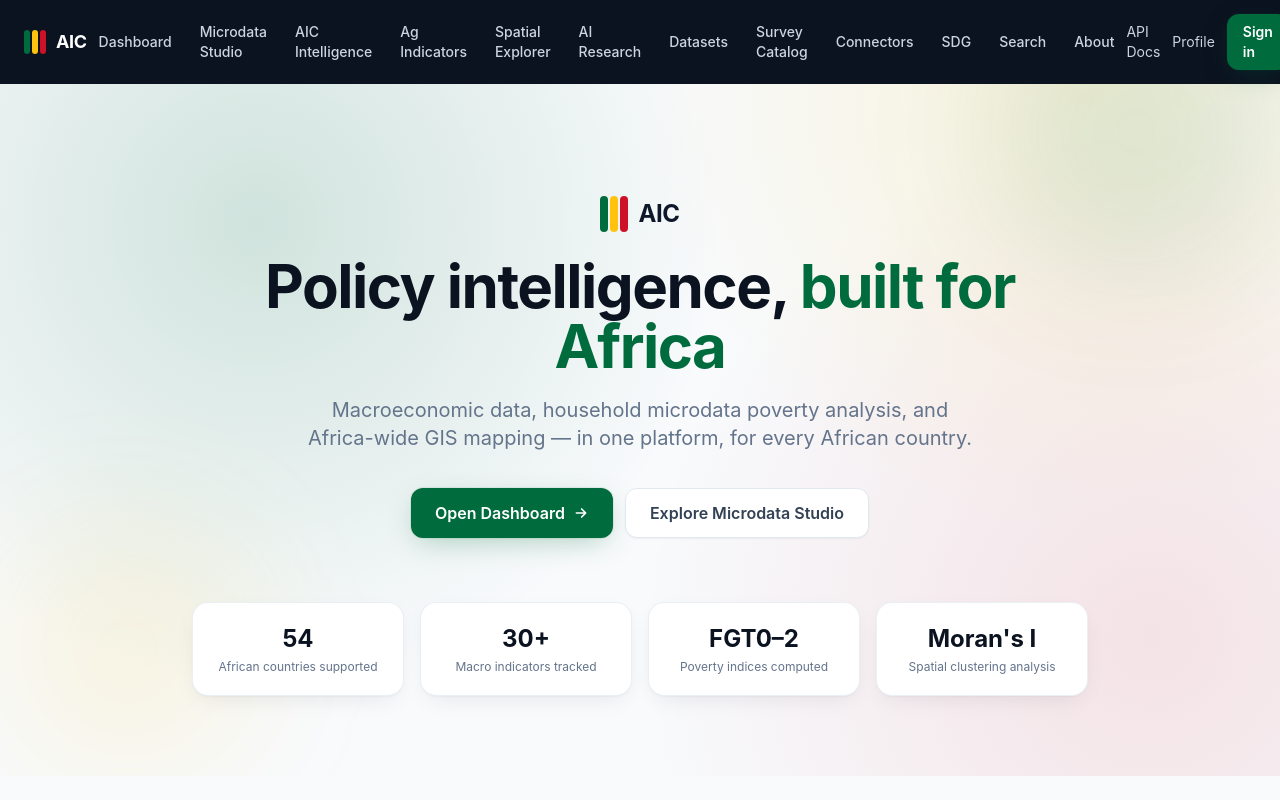
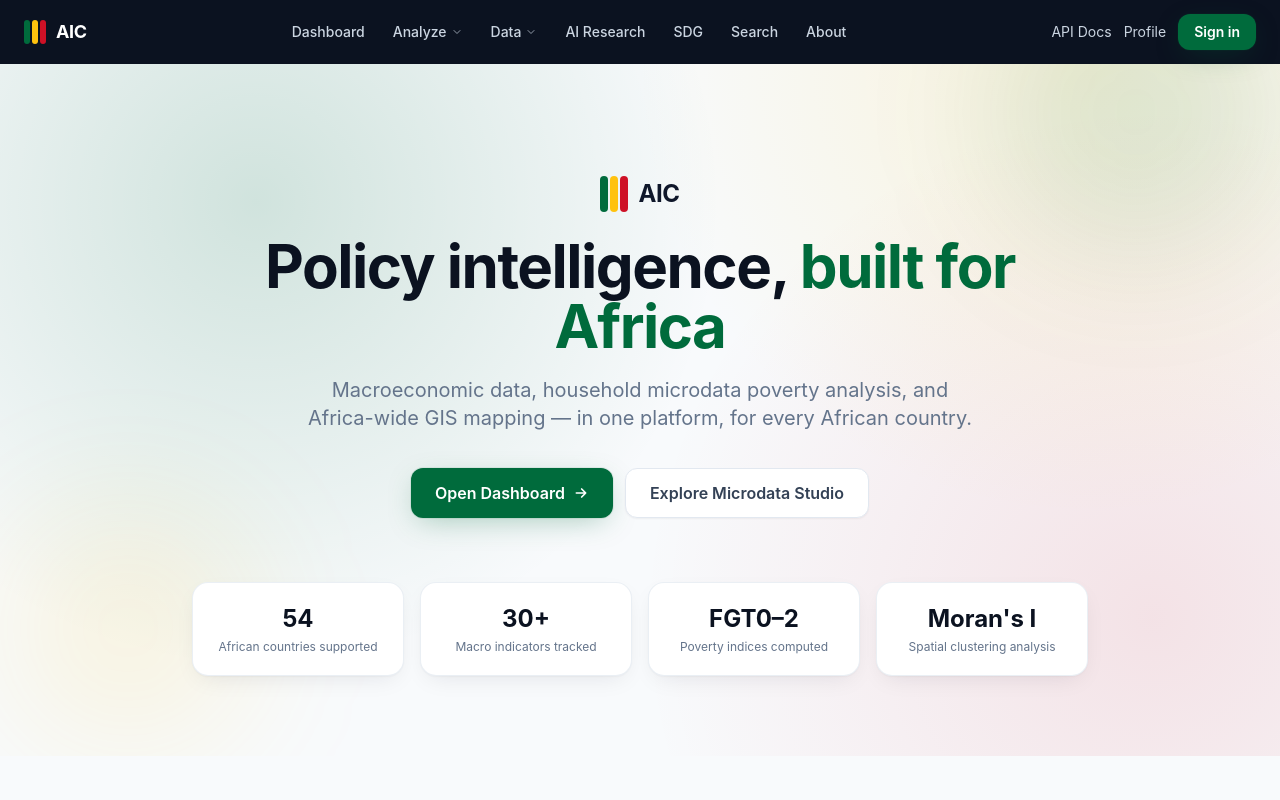
Before and after one commit to dr-luqman-afolabi/african-intelligence-cloud, a Next.js app in the folder frontend/: page / in a window 1280 px wide. Shown: the top 800 px of the page. Built offline with nearby package versions, Linux system fonts and the light colour scheme.

Commit message:
Refactor Navbar links into structureConsolidate nav into Analyze + Data dropdown menus for a cleaner, professional headerd groups

```diff
--- a/frontend/src/components/Navbar.tsx
+++ b/frontend/src/components/Navbar.tsx
@@ -6,24 +6,49 @@ import clsx from "clsx";
 import Logo from "@/components/ui/Logo";
 import { fetchCurrentUser } from "@/lib/api";
 
-const NAV_LINKS = [
+type NavLink = { href: string; label: string };
+type NavGroup = { label: string; items: NavLink[] };
+type NavEntry = NavLink | NavGroup;
+
+const NAV: NavEntry[] = [
   { href: "/dashboard", label: "Dashboard" },
+  {
+    label: "Analyze",
+    items: [
       { href: "/microdata", label: "Microdata Studio" },
       { href: "/microdata/intelligence", label: "AIC Intelligence" },
       { href: "/microdata/indicators", label: "Ag Indicators" },
       { href: "/microdata/explorer", label: "Spatial Explorer" },
-  { href: "/research", label: "AI Research" },
+    ],
+  },
+  {
+    label: "Data",
+    items: [
       { href: "/datasets", label: "Datasets" },
       { href: "/surveys", label: "Survey Catalog" },
       { href: "/connectors", label: "Connectors" },
+    ],
+  },
+  { href: "/research", label: "AI Research" },
   { href: "/sdg", label: "SDG" },
   { href: "/search", label: "Search" },
   { href: "/about", label: "About" },
 ];
 
+function isGroup(entry: NavEntry): entry is NavGroup {
+  return (entry as NavGroup).items !== undefined;
+}
+
 const ADMIN_ROLES = new Set(["super_admin", "org_admin"]);
+const API_DOCS_URL = `${process.env.NEXT_PUBLIC_API_URL || "http://localhost:8000"}/docs`;
 
-const API_DOCS_URL = `${process.env.NEXT_PUBLIC_API_URL || "http://localhost:8000"}/docs`;
+function Chevron() {
+  return (
+    <svg width="12" height="12" viewBox="0 0 24 24" fill="none" stroke="currentColor" strokeWidth="2" className="opacity-70">
+      <path d="M6 9l6 6 6-6" strokeLinecap="round" strokeLinejoin="round" />
+    </svg>
+  );
+}
 
 export default function Navbar() {
   const pathname = usePathname();
@@ -51,13 +76,22 @@ export default function Navbar() {
       .catch(() => {});
   }, []);
 
+  const linkActive = (href: string) => (href === "/" ? pathname === "/" : pathname?.startsWith(href));
+  const groupActive = (g: NavGroup) => g.items.some((i) => pathname?.startsWith(i.href));
+
+  const desktopLinkClass = (active: boolean) =>
+    clsx(
+      "rounded-lg px-3 py-2 text-sm font-medium transition",
+      active ? "bg-white/10 text-white" : "text-slate-300 hover:bg-white/5 hover:text-white",
+    );
+
   return (
     <nav
       className={clsx(
         "sticky top-0 z-50 transition-all",
         scrolled
           ? "bg-aic-dark/95 shadow-lg backdrop-blur supports-[backdrop-filter]:bg-aic-dark/80"
-          : "bg-aic-dark"
+          : "bg-aic-dark",
       )}
     >
       <div className="mx-auto flex max-w-7xl items-center justify-between px-4 py-3.5 sm:px-6">
@@ -66,21 +100,36 @@ export default function Navbar() {
         </Link>
 
         <div className="hidden items-center gap-1 lg:flex">
-          {NAV_LINKS.map(({ href, label }) => {
-            const active = href === "/" ? pathname === "/" : pathname?.startsWith(href);
-            return (
+          {NAV.map((entry) =>
+            isGroup(entry) ? (
+              <div key={entry.label} className="relative group">
+                <button type="button" className={clsx(desktopLinkClass(groupActive(entry)), "inline-flex items-center gap-1")}>
+                  {entry.label}
+                  <Chevron />
+                </button>
+                <div className="absolute left-0 top-full hidden pt-2 group-hover:block">
+                  <div className="min-w-[210px] overflow-hidden rounded-xl border border-white/10 bg-aic-dark py-1 shadow-xl">
+                    {entry.items.map((item) => (
                       <Link
-                key={href}
-                href={href}
+                        key={item.href}
+                        href={item.href}
                         className={clsx(
-                  "rounded-lg px-3 py-2 text-sm font-medium transition",
-                  active ? "bg-white/10 text-white" : "text-slate-300 hover:bg-white/5 hover:text-white"
+                          "block px-4 py-2.5 text-sm transition",
+                          linkActive(item.href) ? "bg-white/10 text-white" : "text-slate-300 hover:bg-white/5 hover:text-white",
                         )}
                       >
-                {label}
+                        {item.label}
                       </Link>
-            );
-          })}
+                    ))}
+                  </div>
+                </div>
+              </div>
+            ) : (
+              <Link key={entry.href} href={entry.href} className={desktopLinkClass(!!linkActive(entry.href))}>
+                {entry.label}
+              </Link>
+            ),
+          )}
           {isAdmin && (
             <Link
               href="/admin/users"
@@ -88,7 +137,7 @@ export default function Navbar() {
                 "rounded-lg px-3 py-2 text-sm font-medium transition",
                 pathname?.startsWith("/admin")
                   ? "bg-amber-500/20 text-amber-300"
-                  : "text-amber-400 hover:bg-amber-500/10 hover:text-amber-300"
+                  : "text-amber-400 hover:bg-amber-500/10 hover:text-amber-300",
               )}
             >
               Admin
@@ -133,29 +182,44 @@ export default function Navbar() {
       {mobileOpen && (
         <div className="border-t border-white/10 bg-aic-dark px-4 pb-4 pt-2 lg:hidden animate-fade-in">
           <div className="flex flex-col gap-0.5">
-            {NAV_LINKS.map(({ href, label }) => {
-              const active = pathname?.startsWith(href);
-              return (
+            {NAV.map((entry) =>
+              isGroup(entry) ? (
+                <div key={entry.label} className="pt-2">
+                  <p className="px-3 pb-1 text-xs font-semibold uppercase tracking-wider text-slate-500">{entry.label}</p>
+                  {entry.items.map((item) => (
                     <Link
-                  key={href}
-                  href={href}
+                      key={item.href}
+                      href={item.href}
                       className={clsx(
                         "rounded-lg px-3 py-2.5 text-sm font-medium transition",
-                    active ? "bg-white/10 text-white" : "text-slate-300 hover:bg-white/5 hover:text-white"
+                        pathname?.startsWith(item.href) ? "bg-white/10 text-white" : "text-slate-300 hover:bg-white/5 hover:text-white",
                       )}
                     >
-                  {label}
+                      {item.label}
                     </Link>
-              );
-            })}
+                  ))}
+                </div>
+              ) : (
+                <Link
+                  key={entry.href}
+                  href={entry.href}
+                  className={clsx(
+                    "rounded-lg px-3 py-2.5 text-sm font-medium transition",
+                    pathname?.startsWith(entry.href) ? "bg-white/10 text-white" : "text-slate-300 hover:bg-white/5 hover:text-white",
+                  )}
+                >
+                  {entry.label}
+                </Link>
+              ),
+            )}
             {isAdmin && (
               <Link
                 href="/admin/users"
                 className={clsx(
-                  "rounded-lg px-3 py-2.5 text-sm font-medium transition",
+                  "mt-2 rounded-lg px-3 py-2.5 text-sm font-medium transition",
                   pathname?.startsWith("/admin")
                     ? "bg-amber-500/20 text-amber-300"
-                    : "text-amber-400 hover:bg-amber-500/10 hover:text-amber-300"
+                    : "text-amber-400 hover:bg-amber-500/10 hover:text-amber-300",
                 )}
               >
                 Admin
@@ -165,7 +229,7 @@ export default function Navbar() {
               href={API_DOCS_URL}
               target="_blank"
               rel="noopener noreferrer"
-              className="rounded-lg px-3 py-2.5 text-sm font-medium text-slate-300 transition hover:bg-white/5 hover:text-white"
+              className="mt-2 rounded-lg px-3 py-2.5 text-sm font-medium text-slate-300 transition hover:bg-white/5 hover:text-white"
             >
               API Docs
             </a>
```
Lines whose indentation alone changed are shown as unchanged.
